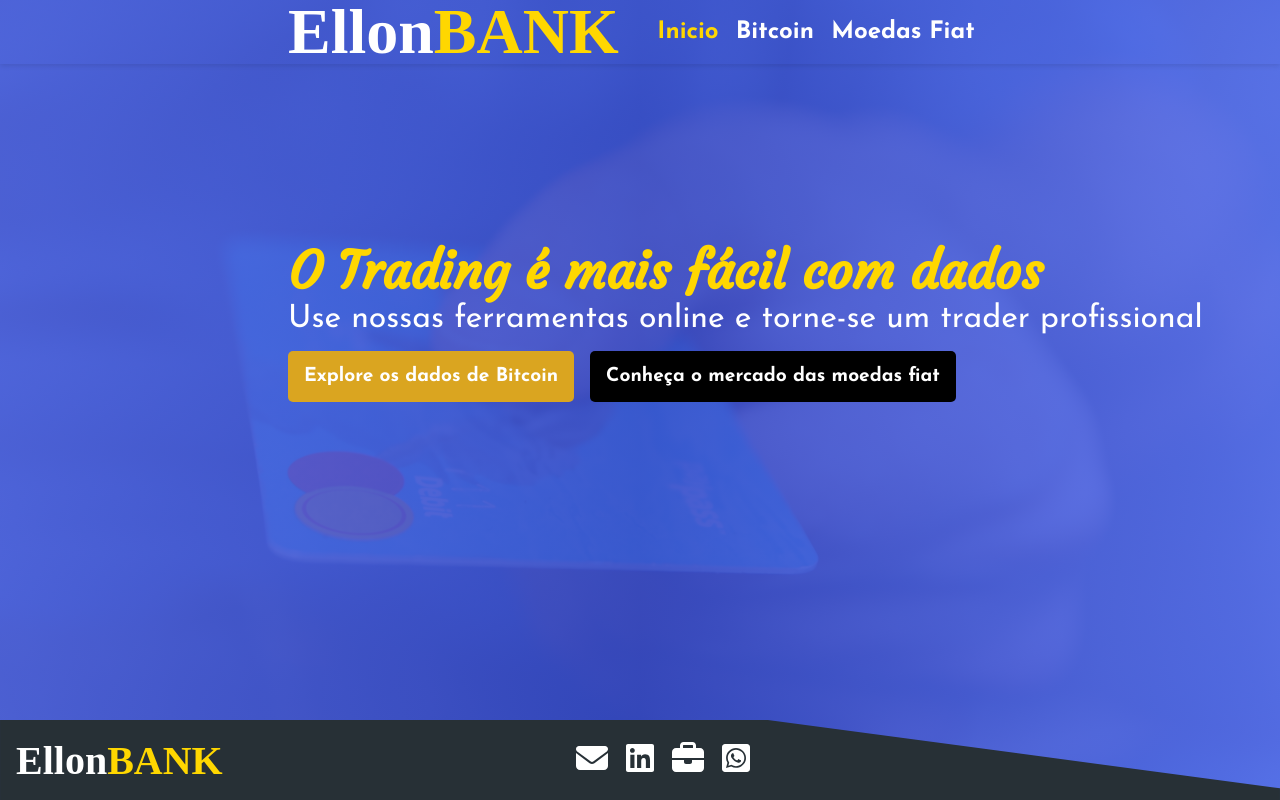
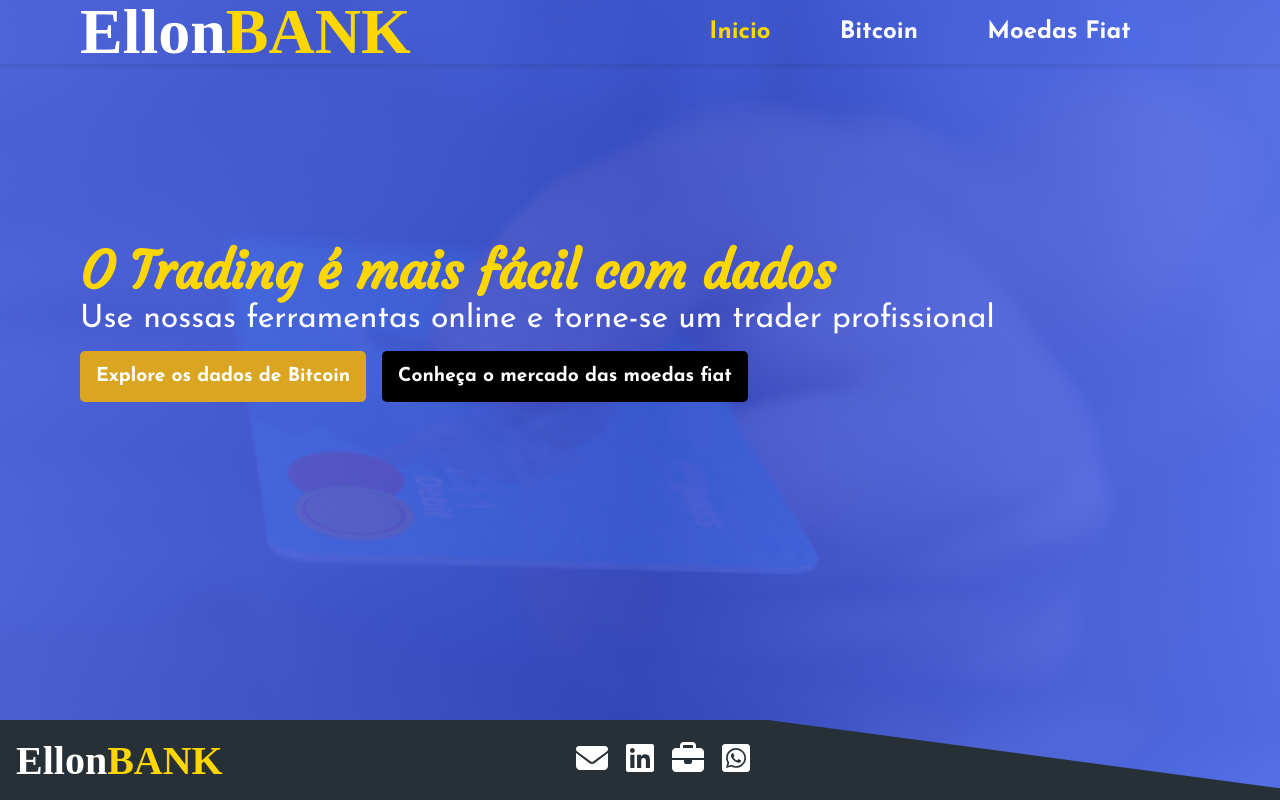
Before and after one commit to Carlitonchin/ellon, a Next.js app: page / in a window 1280 px wide. Built offline with nearby package versions, Linux system fonts and the light colour scheme; a web font is replaced by a local one.

Commit message:
less padding for smaller windows

```diff
--- a/styles/header.css
+++ b/styles/header.css
@@ -14,6 +14,13 @@ nav{
     margin: 0 auto;
     color: white;
 }
+
+@media only screen and (max-width: 1500px) {
+    nav{
+        padding-left: 5rem;
+        padding-right: 5rem;
+    }
+  }
 
 .logo{
     font-family: 'Yeon Sung', cursive;
--- a/styles/index.module.css
+++ b/styles/index.module.css
@@ -6,6 +6,12 @@
     align-items: flex-start;
     justify-content: center;
 }
+
+@media only screen and (max-width: 1500px) {
+    .container{
+        padding-left: 5rem;
+    }
+  }
 
 .container>*{
     margin: 0;
```
